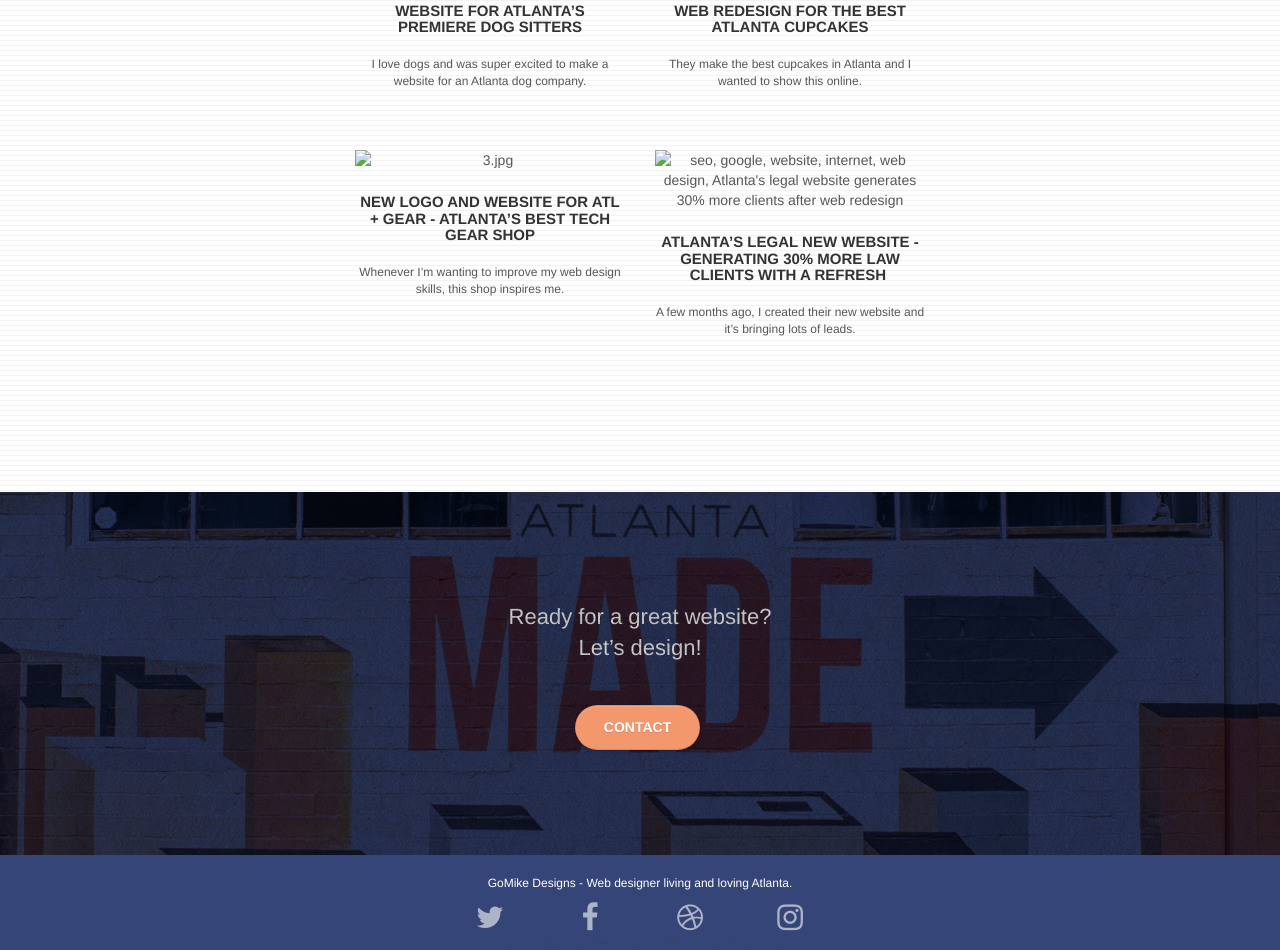
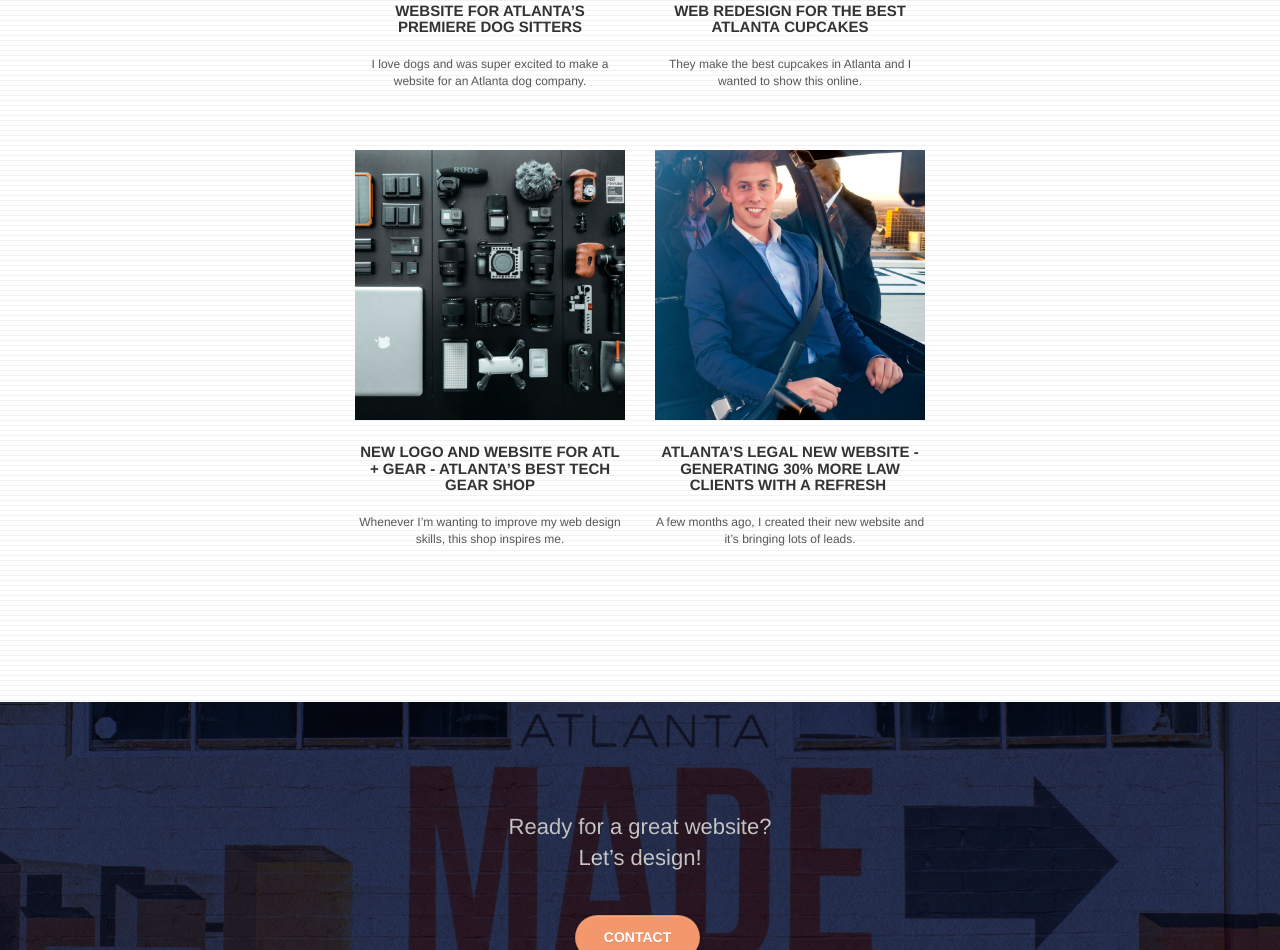
Before and after one commit to alexisfrancisco/Francisco_Alexis_4_09222024_B, a plain HTML site: page index.html in a window 1280 px wide. Shown: the part 2203-3153 px from the top of the page. Drawn offline with Linux system fonts and the light colour scheme.

Commit message:
fixed image name references on home page

```diff
--- a/index.html
+++ b/index.html
@@ -182,7 +182,7 @@
 		</div>
 		<div class="row tight-width-whitespace portfolio-row">
 			<div class="col-sm-6">
-				<a href="#" data-lightbox="img/3.bmp" data-gallery-id="gallery-1" data-caption="New logo and website for Atlanta's best tech gear shop" data-frame="snapshot-lb"><img src="img/3.bmp" class="img-responsive portfolio-thumb" alt="3.jpg" /></a>
+				<a href="#" data-lightbox="img/3.jpeg" data-gallery-id="gallery-1" data-caption="New logo and website for Atlanta's best tech gear shop" data-frame="snapshot-lb"><img src="img/3.jpeg" class="img-responsive portfolio-thumb" alt="3.jpg" /></a>
 				<h3 class="mg-md text-center">
 					New logo and website for Atl + Gear - Atlanta&rsquo;s best tech gear shop
 				</h3>
@@ -191,7 +191,7 @@
 				</p>
 			</div>
 			<div class="col-sm-6">
-				<a href="#" data-lightbox="img/4.bmp" data-gallery-id="gallery-1" data-caption="Atlanta's legal website generates 30% more clients after web redesign" data-frame="snapshot-lb"><img src="img/4.bmp" class="img-responsive portfolio-thumb" alt="seo, google, website, internet, web design, Atlanta's legal website generates 30% more clients after web redesign" /></a>
+				<a href="#" data-lightbox="img/4.jpeg" data-gallery-id="gallery-1" data-caption="Atlanta's legal website generates 30% more clients after web redesign" data-frame="snapshot-lb"><img src="img/4.jpeg" class="img-responsive portfolio-thumb" alt="seo, google, website, internet, web design, Atlanta's legal website generates 30% more clients after web redesign" /></a>
 				<h3 class="mg-md text-center">
 					Atlanta&rsquo;s legal new website - Generating 30% more law clients with a refresh&nbsp;
 				</h3>
```
